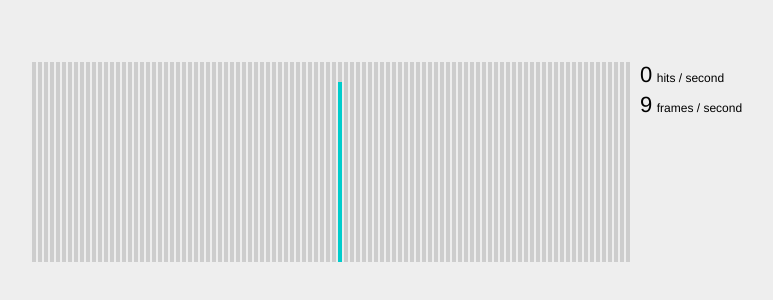
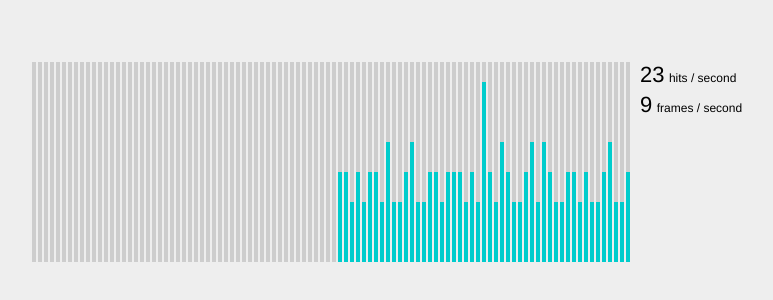
Before and after one commit to tanem/skyline, a website: page demo/index.html in a window 1280 px wide. Shown: the part 238-538 px from the top of the page, without its empty margins (310-1083 px from the left). Drawn offline with Linux system fonts and the light colour scheme.

Commit message:
Fixed a glitch with the demo. Added some comments. Added a bind util function.

```diff
--- a/demo/index.html
+++ b/demo/index.html
@@ -55,8 +55,6 @@
     <div class="hg-hps"><span class="hg-hps-count"></span> <span class="hg-hps-label">hits / second</span></div>
     <div class="hg-fps"><span class="hg-fps-count"></span> <span class="hg-fps-label">frames / second</span></div>
   </div>
-  <!--<script src="../src/lib/underscore.js"></script>-->
-  <script src="../src/lib/modernizr.js"></script>
   <script src="../src/hits-graph.js"></script>
   <script>
   (function(){
@@ -88,7 +86,7 @@
     function addHits(){
       hitsGraph.addHit();
       window.setTimeout(function(){
-        raf(addHits);
+        window.requestAnimFrame(addHits);
       }, getRandomInt(0, 50));
     };
 
--- a/src/hits-graph.js
+++ b/src/hits-graph.js
@@ -10,12 +10,21 @@
       };
   })();
 
+  // Copies source object properties onto target.
   function extend(target) {
-    var args = Array.prototype.slice.call(arguments, 1);
-    args.forEach(function(arg){
-      Object.keys(arg).forEach(function(key){
-        target[key] = arg[key];
+    var sourceObjects = Array.prototype.slice.call(arguments, 1);
+    sourceObjects.forEach(function(object){
+      Object.keys(object).forEach(function(key){
+        target[key] = object[key];
       });
+    });
+  }
+
+  // Binds methods to obj.
+  function bind(obj) {
+    var methodNames = Array.prototype.slice.call(arguments, 1);
+    methodNames.forEach(function(methodName){
+      obj[methodName] = obj[methodName].bind(obj);
     });
   }
 
@@ -23,9 +32,7 @@
     return Object.prototype.toString.call(obj) === '[object Number]';
   }
 
-  window.HitsGraph = HitsGraph;
-
-  function HitsGraph(opts) {
+  window.HitsGraph = function HitsGraph(opts) {
 
     extend(this, {
       backgroundBarColour: '#cdcdcd',
@@ -40,13 +47,11 @@
     if (!isNumber(this.height)) throw new Error('height must be a number');
     if (!isNumber(this.width)) throw new Error('width must be a number');
 
-    this._animate = this._animate.bind(this);
-    this._backgroundBarCb = this._backgroundBarCb.bind(this);
-    this._historyBarCb = this._historyBarCb.bind(this);
+    bind(this, '_animate', '_backgroundBarCb', '_historyBarCb');
 
     this._init();
 
-  }
+  };
 
   HitsGraph.prototype._init = function(){
     this.hitsPerSecondCountEl = this.rootEl.getElementsByClassName('hg-hps-count')[0];
@@ -145,6 +150,7 @@
     this._drawBars(this._historyBarCb);
   };
 
+  // Draws a history bar scaled to the correct height.
   HitsGraph.prototype._historyBarCb = function(xPos){
     var hits = this.history[this.historyStartIndex--] * this.historyMultiplier;
     this.historyCtx.fillRect(xPos, this.height - hits, this.barWidth, hits);
```
